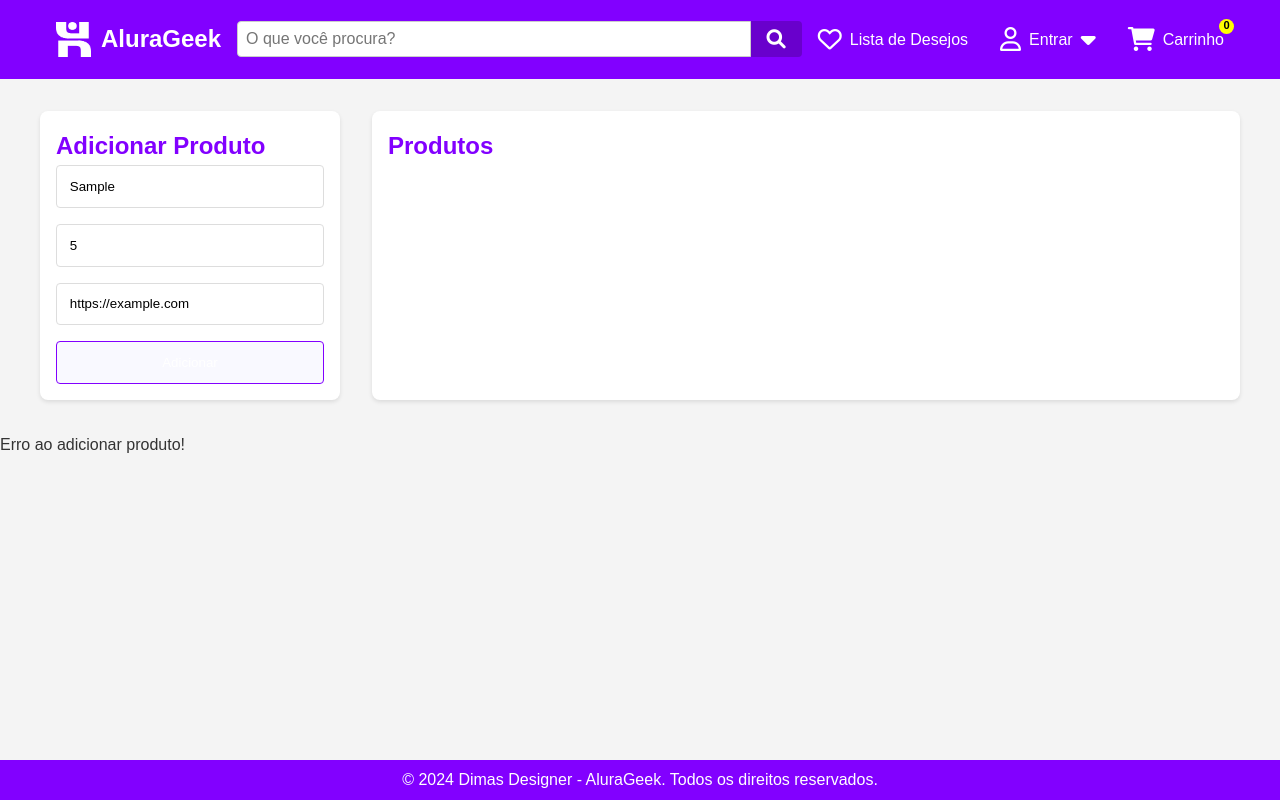
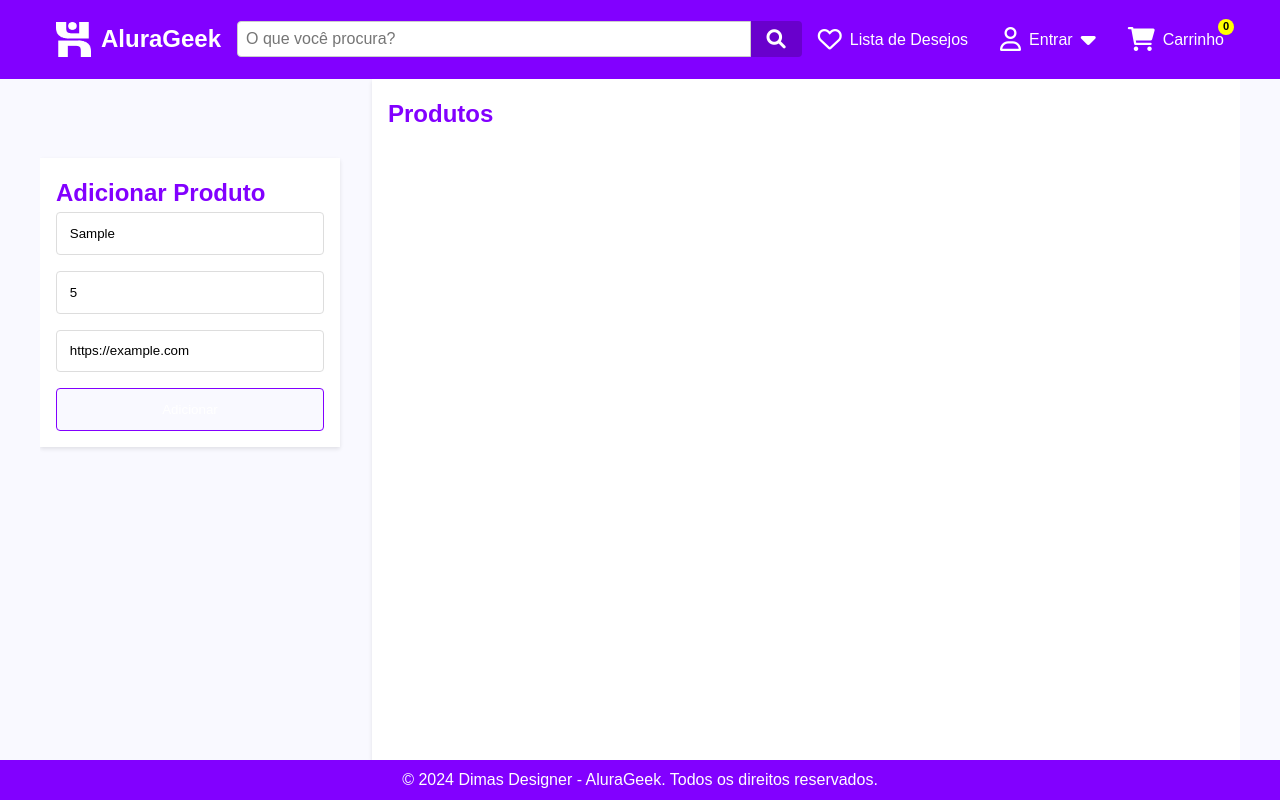
Before and after one commit to dimaswebdev/AluraGeek, a website: page index.html in a window 1280 px wide. Both pictures are taken after typing "Sample", "5", "https://example.com" into the empty fields and a click on the button "Adicionar". Drawn offline with Linux system fonts and the light colour scheme; no server answers.

Commit message:
Ajustes de cores e layout

```diff
--- a/index.html
+++ b/index.html
@@ -70,6 +70,12 @@
         <!-- Os produtos serão carregados dinamicamente aqui -->
       </div>
     </section>
+    <section class="product-list scrollable-container">
+      <div id="products-container">
+        <!-- Produtos aqui -->
+      </div>
+    </section>
+
   </main>
 
   <!-- Rodapé -->
--- a/js/controllers/main.js
+++ b/js/controllers/main.js
@@ -1,6 +1,7 @@
 document.addEventListener("DOMContentLoaded", () => {
   const productsContainer = document.getElementById("products-container");
   const productForm = document.getElementById("product-form");
+  const productList = document.querySelector(".product-list");
 
   // Função para carregar produtos
   const loadProducts = async () => {
@@ -22,25 +23,69 @@ document.addEventListener("DOMContentLoaded", () => {
               productsContainer.appendChild(productElement);
           });
 
-        // Adicionar eventos de exclusão
-        document.querySelectorAll(".delete-btn").forEach((button) => {
-          button.addEventListener("click", deleteProduct);
-        });
+          // Reaplica eventos aos produtos
+          addClickEventToProducts();
+          addDeleteEvents();
       } catch (error) {
           console.error("Erro ao carregar produtos:", error);
       }
   };
 
+  // Função para adicionar eventos de exclusão
+  const addDeleteEvents = () => {
+      document.querySelectorAll(".delete-btn").forEach((button) => {
+          button.addEventListener("click", async (event) => {
+              const productId = event.target.dataset.id;
+
+              if (!confirm("Tem certeza que deseja excluir este produto?")) return;
+
+              try {
+                  await fetch(`http://localhost:3000/products/${productId}`, {
+                      method: "DELETE",
+                  });
+                  showMessage("Produto excluído com sucesso!", "success");
+                  loadProducts(); // Recarregar produtos
+              } catch (error) {
+                  showMessage("Erro ao excluir produto!", "error");
+                  console.error("Erro ao excluir produto:", error);
+              }
+          });
+      });
+  };
+
+  // Função para adicionar eventos de clique aos produtos
+  const addClickEventToProducts = () => {
+      const products = document.querySelectorAll(".product");
+
+      products.forEach((product) => {
+          product.addEventListener("click", (event) => {
+              event.stopPropagation(); // Impede que o clique seja propagado
+              products.forEach((p) => p.classList.remove("selected")); // Remove seleção de todos
+              product.classList.add("selected"); // Adiciona seleção ao clicado
+          });
+      });
+  };
+
+  // Remove seleção ao clicar fora da lista de produtos
+  document.addEventListener("click", () => {
+      const products = document.querySelectorAll(".product");
+      products.forEach((p) => p.classList.remove("selected"));
+  });
+
+  // Previne remoção de seleção ao clicar na lista
+  productList.addEventListener("click", (event) => {
+      event.stopPropagation();
+  });
+
   // Função para adicionar um produto
   const addProduct = async (event) => {
       event.preventDefault();
 
-        const name = document.getElementById("product-name").value;
-        const price = parseFloat(document.getElementById("product-price").value); // Converte para número
-        const image = document.getElementById("product-image").value;
+      const name = document.getElementById("product-name").value.trim();
+      const price = parseFloat(document.getElementById("product-price").value);
+      const image = document.getElementById("product-image").value.trim();
 
-        // Validação de formulário
-        if (!name.trim() || isNaN(price) || price <= 0 || !image.startsWith("http")) {
+      if (!name || isNaN(price) || price <= 0 || !image.startsWith("http")) {
           alert("Por favor, insira valores válidos!");
           return;
       }
@@ -53,39 +98,17 @@ document.addEventListener("DOMContentLoaded", () => {
               },
               body: JSON.stringify({
                   name,
-              price: price.toFixed(2), // Formata para 2 casas decimais
+                  price: price.toFixed(2),
                   image,
               }),
           });
 
-          showMessage("Produto adicionado com sucesso!", "success"); // Mensagem de sucesso
+          showMessage("Produto adicionado com sucesso!", "success");
           productForm.reset();
-          loadProducts(); // Recarregar a lista de produtos
+          loadProducts();
       } catch (error) {
-          showMessage("Erro ao adicionar produto!", "error"); // Mensagem de erro
+          showMessage("Erro ao adicionar produto!", "error");
           console.error("Erro ao adicionar produto:", error);
-        }
-      };
-
-
-    // Função para excluir um produto
-    const deleteProduct = async (event) => {
-      const productId = event.target.dataset.id;
-
-      if (!confirm("Tem certeza que deseja excluir este produto?")) {
-        return;
-      }
-
-      try {
-        await fetch(`http://localhost:3000/products/${productId}`, {
-          method: "DELETE",
-        });
-
-        showMessage("Produto excluído com sucesso!", "success"); // Mensagem de sucesso
-        loadProducts(); // Recarregar a lista de produtos
-      } catch (error) {
-        showMessage("Erro ao excluir produto!", "error"); // Mensagem de erro
-        console.error("Erro ao excluir produto:", error);
       }
   };
 
--- a/styles/style.css
+++ b/styles/style.css
@@ -10,13 +10,25 @@
 }
 
 /* Estilos Globais */
-body {
+html, body {
   font-family: Arial, sans-serif;
   margin: 0;
   padding: 0;
-  background-color: var(--background-color);
+  background-color:  #f9f9ff;
+  overflow-y: hidden; /* Remove o scroll vertical */
+  height: 100%; /* Define a altura total como 100% da viewport */
+  margin: 0;
+  padding: 0;
+}
+.main-container {
+  height: 100vh; /* Define a altura como 100% da viewport */
+  overflow: hidden; /* Garante que o conteúdo não force scroll */
 }
 
+.add-product, .product-list {
+  max-height: calc(100vh - 79px); /* Subtraia a altura do cabeçalho */
+  overflow: hidden;
+}
 h1, h2 {
   color: var(--primary-color);
 }
@@ -128,8 +140,8 @@ header {
   background: yellow;
   color: black;
   font-size: 0.7rem;
-  width: 15px;
-  height: 15px;
+  width: 16px;
+  height: 16px;
   border-radius: 50%;
   display: flex;
   align-items: center;
@@ -138,28 +150,48 @@ header {
 }
 
 /* Área Principal */
-main {
+.main-container {
+  display: grid;
+  grid-template-columns: 300px 1fr; /* Formulário fixo à esquerda, produtos à direita */
+  gap: 2rem;
   max-width: 1200px;
-  margin: 2rem auto;
-  display: grid;
-  grid-template-columns: 300px 1fr;
-  gap: 2rem;
+  margin: 0 auto;
+  height: calc(100vh - 79px ); /* Altura total da viewport menos o cabeçalho e o rodapé */
+  overflow: hidden; /* Impede rolagem geral */
+}
+
+/* Formulário de Adicionar Produto */
+.add-product {
+  position: sticky;
+  top: 79px; /* Para fixar abaixo do cabeçalho */
+  background: white;
+  padding: 1rem;
+  border-radius: 0px;
+  box-shadow: 0 2px 4px var(--card-shadow);
+  height: fit-content; /* Ajusta a altura ao conteúdo */
 }
 
 /* Lista de Produtos */
 .product-list {
+  overflow-y: auto; /* Permite rolagem apenas nos produtos */
   background: white;
-  border-radius: 8px;
   padding: 1rem;
+  border-radius: 0px;
   box-shadow: 0 2px 4px var(--card-shadow);
+  margin-top: 0px; /* Distância abaixo do header */
+  height: calc(100vh - 79px - 40px); /* Altura dinâmica: viewport menos header, footer e margem */
+  margin-bottom: 0px;
 }
 
+/* Container de Produtos */
 #products-container {
   display: flex;
   flex-wrap: wrap;
   gap: 1rem;
+  padding-bottom: 1rem; /* Espaço extra no fim para rolagem confortável */
 }
 
+/* Produto Individual */
 .product {
   flex: 1 1 calc(33.333% - 1rem);
   max-width: calc(33.333% - 1rem);
@@ -172,6 +204,7 @@ main {
   align-items: center;
 }
 
+/* Imagem do Produto */
 .product img {
   width: 150px;
   height: 150px;
@@ -179,17 +212,20 @@ main {
   border-radius: 4px;
 }
 
+/* Nome do Produto */
 .product h3 {
   margin: 0.5rem 0;
   font-size: 1rem;
   text-align: center;
 }
 
+/* Preço do Produto */
 .product p {
   color: var(--primary-color);
   font-weight: bold;
 }
 
+/* Botão de Ação */
 .product button {
   margin-top: 0.5rem;
   padding: 0.5rem 1rem;
@@ -204,15 +240,60 @@ main {
   background-color: var(--secondary-color);
 }
 
-/* Formulário */
-.add-product {
-  position: sticky;
-  top: 10px;
-  background: white;
-  padding: 1rem;
-  border-radius: 8px;
-  box-shadow: 0 2px 4px var(--card-shadow);
+/* Produto: Hover */
+.product:hover {
+  border-color: var(--primary-color); /* Cor da borda no hover */
+
+  background-color: #f9f9ff; /* Cor de fundo suave no hover */
+  cursor: pointer; /* Aponta que é clicável */
 }
+
+/* Produto: Clique (classe ativa) */
+.product.active {
+  border-color: var(--primary-color); /* Cor da borda no clique */
+
+  background-color: #f9f9ff; /* Cor de fundo no clique */
+}
+
+.product.selected {
+  border-color: var(--primary-color); /* Cor da borda ao selecionar */
+  background-color: #f9f9ff; /* Fundo claro para o produto selecionado */
+
+}
+
+
+
+/* Estilo geral para a barra de rolagem */
+::-webkit-scrollbar {
+  width: 13px; /* Largura da barra de rolagem */
+  height: 13px; /* Altura da barra de rolagem horizontal */
+}
+
+/* Cor de fundo da barra */
+::-webkit-scrollbar-track {
+  background: #F4F4F4; /* Fundo suave para o trilho */
+  border-radius: 6px; /* Deixa as bordas arredondadas */
+}
+
+/* Cor da barra de rolagem */
+::-webkit-scrollbar-thumb {
+  background-color: #8200FF; /* Cor principal */
+  border-radius: 6px; /* Bordas arredondadas */
+  border: 3px solid #F4F4F4; /* Cria um espaço ao redor */
+}
+
+/* Cor ao passar o mouse */
+::-webkit-scrollbar-thumb:hover {
+  background-color: #6900CC; /* Tom mais escuro ao passar o mouse */
+}
+
+/* Para navegadores compatíveis com scrollbar-gutter */
+.scrollable-container {
+  scrollbar-width: thin; /* Barra mais fina em navegadores como Firefox */
+  scrollbar-color: #8200FF #F4F4F4; /* Cor da barra e trilho no Firefox */
+}
+
+
 
 form {
   display: flex;
```
Also changed, not shown: img/AluraGeek - page.jpg. Lines whose indentation alone changed are shown as unchanged.
